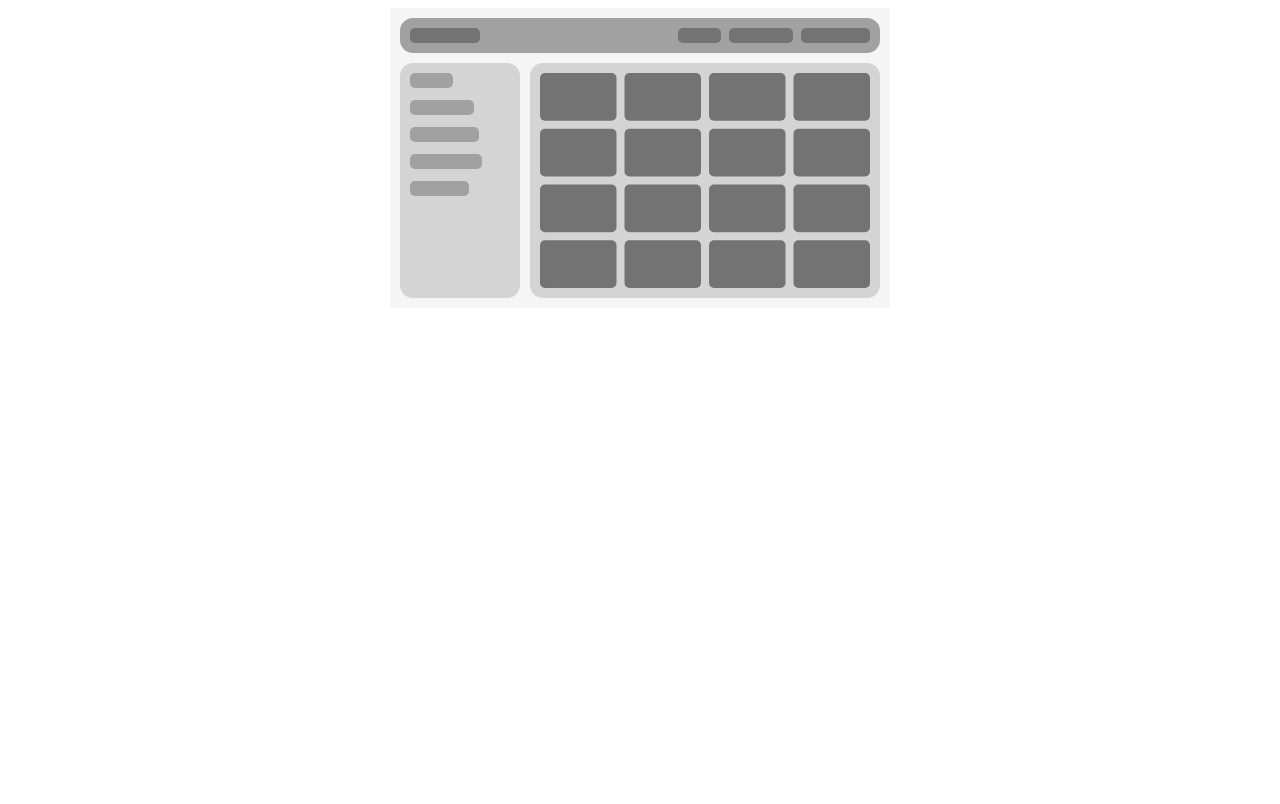
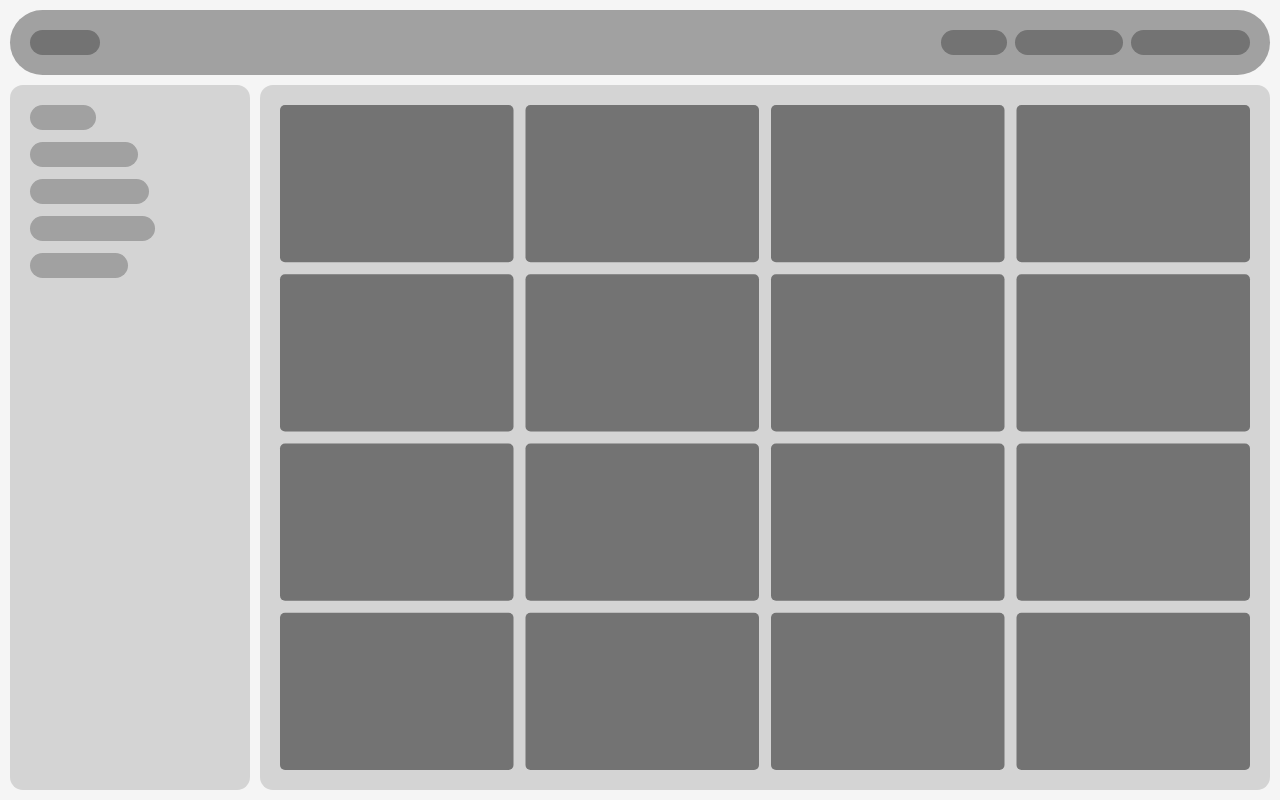
Before and after one commit to symsmith/layout, a website built with Vite: page index.html in a window 1280 px wide. Built offline with nearby package versions, Linux system fonts and the light colour scheme.

Commit message:
update example to be full page

```diff
--- a/index.html
+++ b/index.html
@@ -5,9 +5,16 @@
     <link rel="icon" type="image/svg+xml" href="/vite.svg" />
     <meta name="viewport" content="width=device-width, initial-scale=1.0" />
     <style>
+      html{
+        margin: 0;
+        padding: 0;
+        height: 100%;
+        overflow: hidden;
+      }
       body{
-        display: flex;
-        justify-content: center;
+        margin: 0;
+        padding: 0;
+        height: 100%;
       }
     </style>
     <title>Vite + TS</title>
--- a/src/lib/canvasRenderer.ts
+++ b/src/lib/canvasRenderer.ts
@@ -21,18 +21,18 @@ function drawNode(ctx: CanvasRenderingContext2D, node: Node) {
 export function render(
 	{
 		canvas,
-		width,
-		height,
 		debug,
 	}: {
 		canvas: HTMLCanvasElement | null;
-		width: number;
-		height: number;
 		debug?: boolean;
 	},
 	definition: (t: number) => Block
 ) {
 	if (!canvas) return;
+
+	const runtimeLoop: FrameRequestCallback = (currentTime) => {
+		const width = document.body.offsetWidth;
+		const height = document.body.offsetHeight;
 
 		const scale = window.devicePixelRatio;
 		const scaledWidth = width * window.devicePixelRatio;
@@ -47,7 +47,7 @@ export function render(
 		if (!ctx) return;
 
 		ctx.textBaseline = "top";
-	const runtimeLoop: FrameRequestCallback = (currentTime) => {
+
 		const start = performance.now();
 
 		ctx.clearRect(0, 0, scaledWidth, scaledHeight);
--- a/src/main.ts
+++ b/src/main.ts
@@ -2,7 +2,7 @@ import type { Block } from "./lib/blocks";
 import { render } from "./lib/canvasRenderer";
 
 function randomSize() {
-	return Math.floor(Math.random() * 60) + 20;
+	return Math.floor(Math.random() * 120) + 20;
 }
 
 function array(count: number, block: (i: number) => Block) {
@@ -20,13 +20,7 @@ const sizes = [
 function main() {
 	const canvas = document.querySelector<HTMLCanvasElement>("#canvas");
 
-	render(
-		{
-			canvas,
-			width: 500,
-			height: 300,
-		},
-		() => {
+	render({ canvas }, () => {
 		return {
 			width: "fill",
 			height: "fill",
@@ -37,24 +31,24 @@ function main() {
 			children: [
 				{
 					width: "fill",
-						radius: 13,
+					radius: 35,
 					backgroundColor: "oklch(70.8% 0 0)",
-						padding: 10,
+					padding: 20,
 					gap: 8,
 					children: [
 						{
-								height: 15,
+							height: 25,
 							width: 70,
-								radius: 5,
+							radius: 25,
 							backgroundColor: "oklch(55.6% 0 0)",
 						},
 						{
 							width: "fill",
 						},
 						...array(3, (i) => ({
-								height: 15,
+							height: 25,
 							width: sizes[i],
-								radius: 5,
+							radius: 25,
 							backgroundColor: "oklch(55.6% 0 0)",
 						})),
 					],
@@ -65,18 +59,18 @@ function main() {
 					gap: 10,
 					children: [
 						{
-								width: 100,
+							width: 200,
 							height: "fill",
 							radius: 13,
 							backgroundColor: "oklch(87% 0 0)",
-								padding: 10,
+							padding: 20,
 							gap: 12,
 							direction: "vertical",
 							children: [
 								...array(5, (i) => ({
-										height: 15,
+									height: 25,
 									width: sizes[i],
-										radius: 5,
+									radius: 25,
 									backgroundColor: "oklch(70.8% 0 0)",
 								})),
 							],
@@ -86,13 +80,13 @@ function main() {
 							height: "fill",
 							radius: 13,
 							backgroundColor: "oklch(87% 0 0)",
-								padding: 10,
-								gap: 8,
+							padding: 20,
+							gap: 12,
 							direction: "vertical",
 							children: array(4, () => ({
 								width: "fill",
 								height: "fill",
-									gap: 8,
+								gap: 12,
 								children: array(4, () => ({
 									width: "fill",
 									height: "fill",
@@ -105,8 +99,7 @@ function main() {
 				},
 			],
 		};
-		}
-	);
+	});
 }
 
 main();
```
Lines whose indentation alone changed are shown as unchanged.
